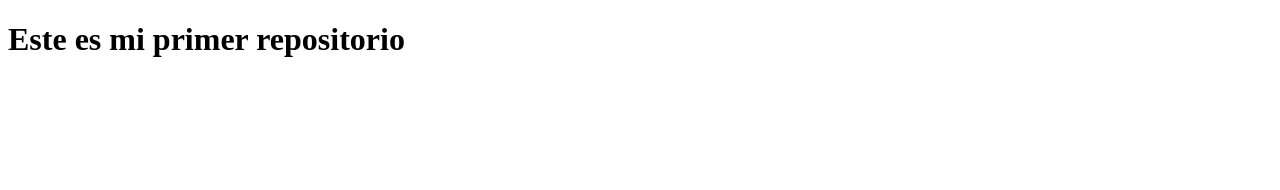
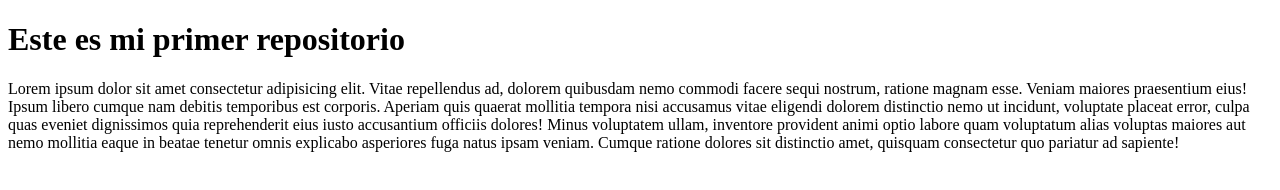
Before and after one commit to andresrbaez/miPrimerRepositorio, a plain HTML site: page index.html in a window 1280 px wide. Drawn offline with Linux system fonts and the light colour scheme.

Commit message:
Se agrego parrafo

```diff
--- a/index.html
+++ b/index.html
@@ -9,5 +9,11 @@
 <body>
     <h1>Este es mi primer repositorio</h1>
 
+    <section>
+        <p>
+            Lorem ipsum dolor sit amet consectetur adipisicing elit. Vitae repellendus ad, dolorem quibusdam nemo commodi facere sequi nostrum, ratione magnam esse. Veniam maiores praesentium eius! Ipsum libero cumque nam debitis temporibus est corporis. Aperiam quis quaerat mollitia tempora nisi accusamus vitae eligendi dolorem distinctio nemo ut incidunt, voluptate placeat error, culpa quas eveniet dignissimos quia reprehenderit eius iusto accusantium officiis dolores! Minus voluptatem ullam, inventore provident animi optio labore quam voluptatum alias voluptas maiores aut nemo mollitia eaque in beatae tenetur omnis explicabo asperiores fuga natus ipsam veniam. Cumque ratione dolores sit distinctio amet, quisquam consectetur quo pariatur ad sapiente!
+        </p>
+    </section>
+
 </body>
 </html>
```
